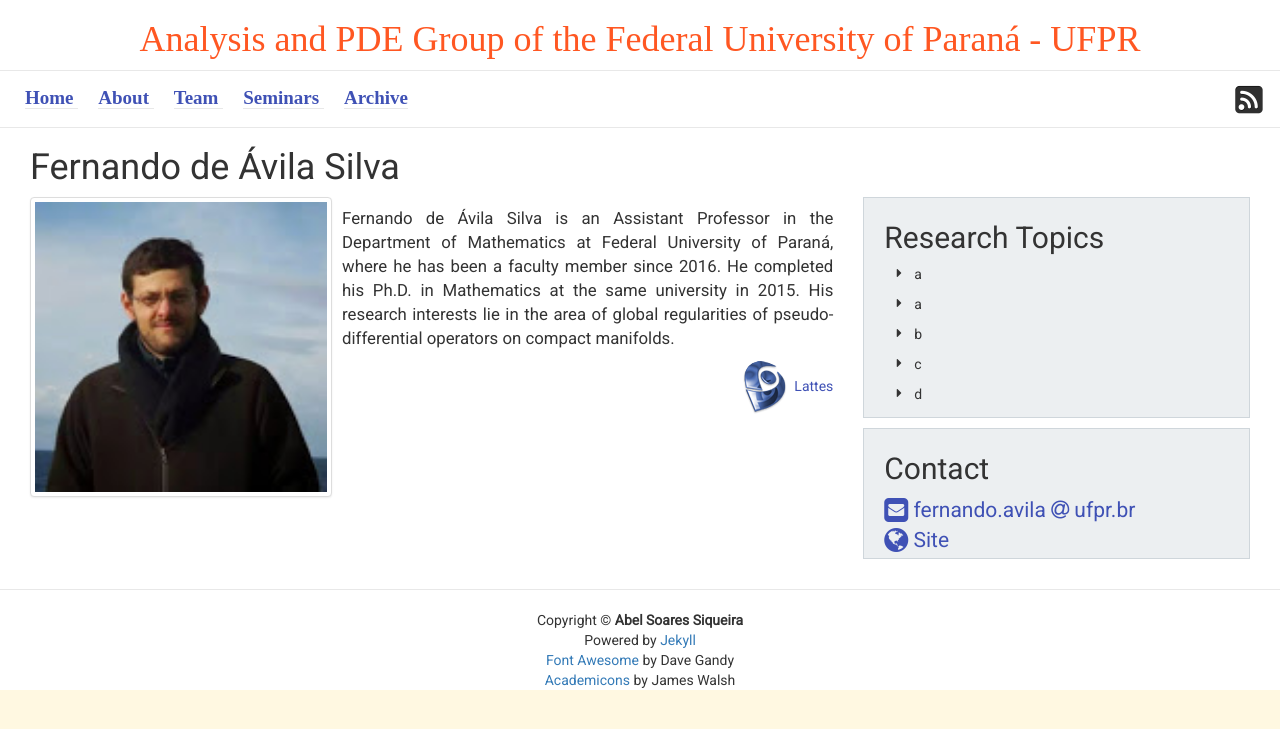
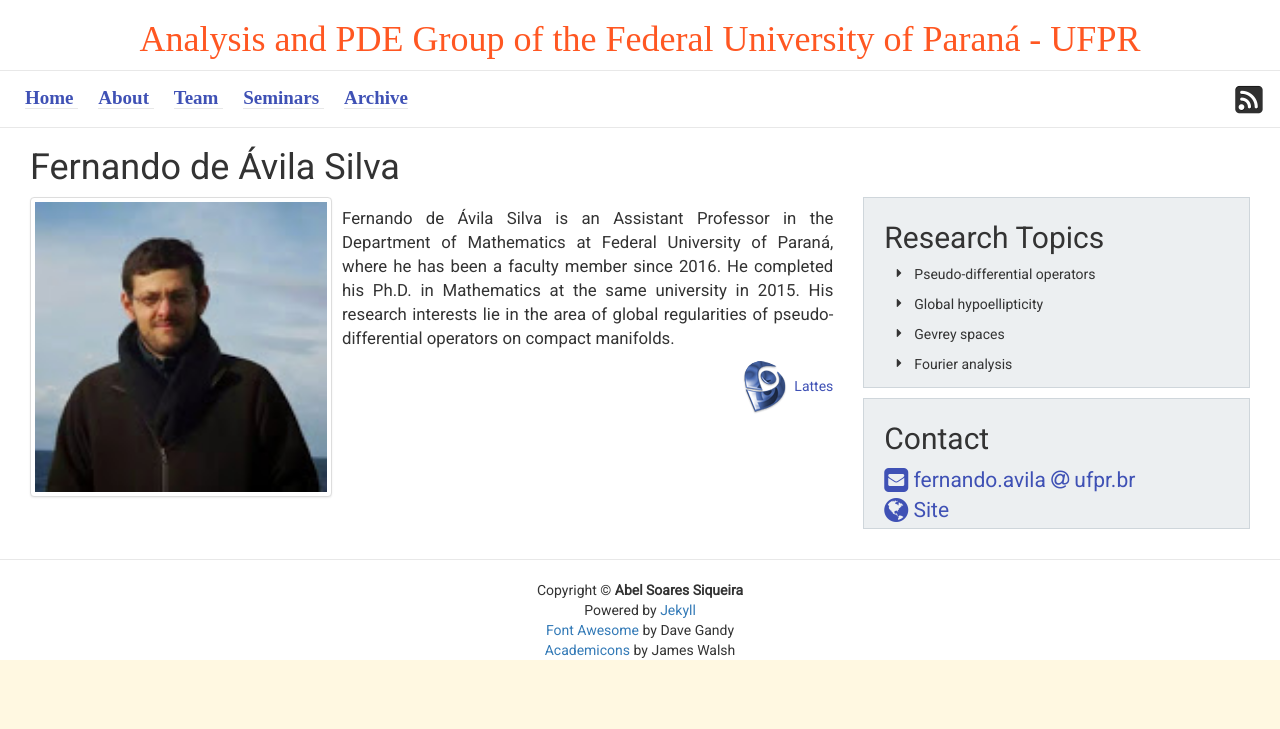
Before and after one commit to ufpr-pde/ufpr-opt.github.io, a Jekyll site: the page built from team/fernandoavila.md, in a window 1280 px wide. Shown: the top 729 px of the page. Built offline with Jekyll 4.4.1, drawn with Linux system fonts in a browser that asks for light colours; some web fonts are replaced.

Commit message:
Update team.yml

```diff
--- a/_data/team.yml
+++ b/_data/team.yml
@@ -6,7 +6,7 @@
     user: fernando.avila
     dom: ufpr.br
   rank: Assistant
-  research: ["a", "a", "b", "c", "d"]
+  research: ["Pseudo-differential operators", "Global hypoellipticity", "Gevrey spaces", "Fourier analysis"]
 
 - fullname: Alexandre kirilov
   key: alexandrekirilov
```
